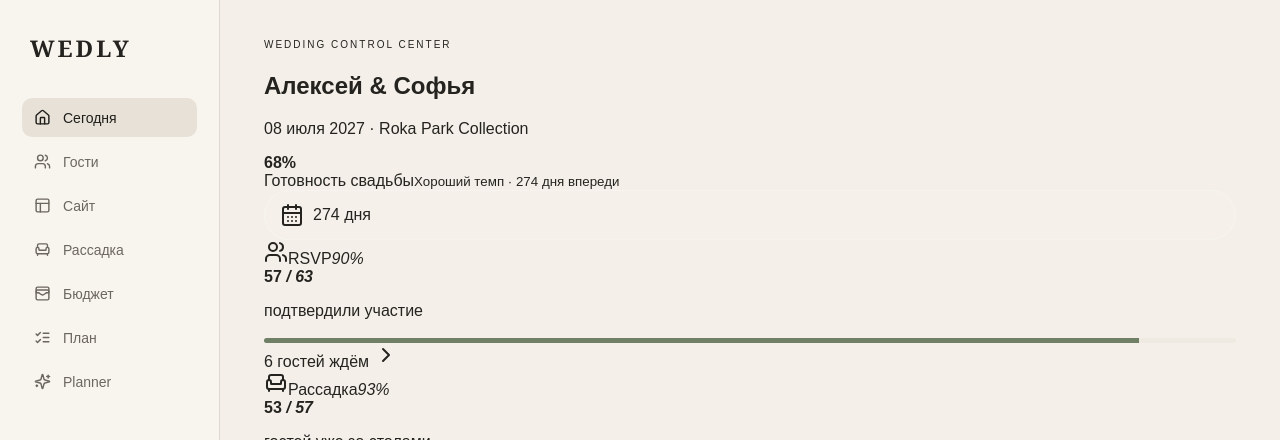
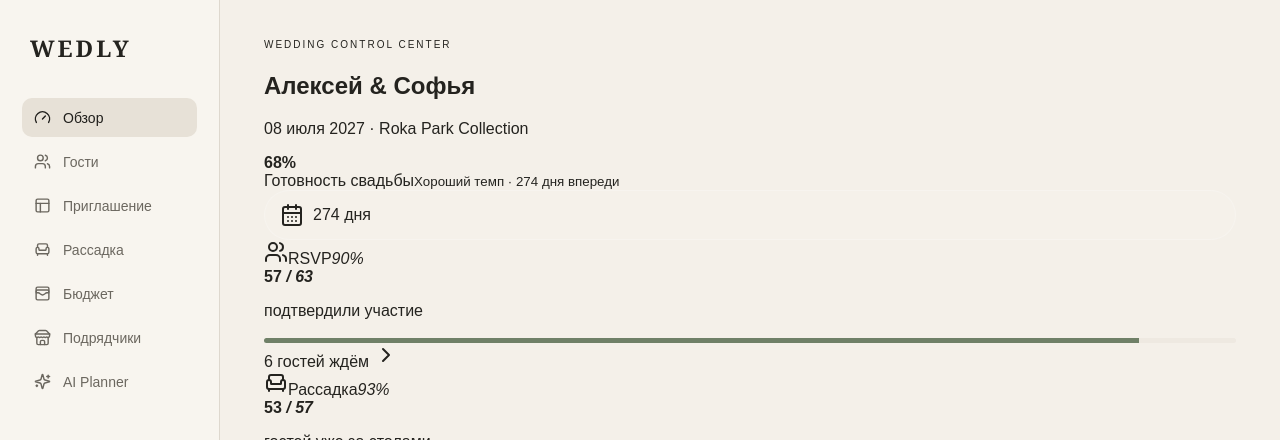
Before and after one commit to shibaaboy/weddings-mvp, a Next.js app: page / in a window 1280 px wide. Shown: the top 440 px of the page. Built offline with nearby package versions, Linux system fonts and the light colour scheme.

Commit message:
feat: turn dashboard into wedding control center

```diff
--- a/src/components/Sidebar.tsx
+++ b/src/components/Sidebar.tsx
@@ -1,6 +1,6 @@
 "use client";
 import Link from "next/link";
 import { usePathname } from "next/navigation";
-import { House, Users, PanelsTopLeft, Armchair, WalletCards, ListChecks, Sparkles } from "lucide-react";
-const items=[["/","Сегодня",House],["/guests","Гости",Users],["/site","Сайт",PanelsTopLeft],["/seating","Рассадка",Armchair],["/budget","Бюджет",WalletCards],["/plan","План",ListChecks],["/planner","Planner",Sparkles]] as const;
+import { Gauge, Users, PanelsTopLeft, Armchair, WalletCards, Store, Sparkles } from "lucide-react";
+const items=[["/","Обзор",Gauge],["/guests","Гости",Users],["/site","Приглашение",PanelsTopLeft],["/seating","Рассадка",Armchair],["/budget","Бюджет",WalletCards],["/vendors","Подрядчики",Store],["/planner","AI Planner",Sparkles]] as const;
 export function Sidebar(){const p=usePathname();return <aside className="sidebar"><div className="brand">WEDLY</div><nav>{items.map(([href,label,Icon])=><Link key={href} href={href} className={p===href?"active":""}><Icon size={17}/><span>{label}</span></Link>)}</nav><div className="couple"><div className="avatar">А&С</div><div><b>Алексей & Софья</b><small>08 июля 2027</small></div></div></aside>}
```
